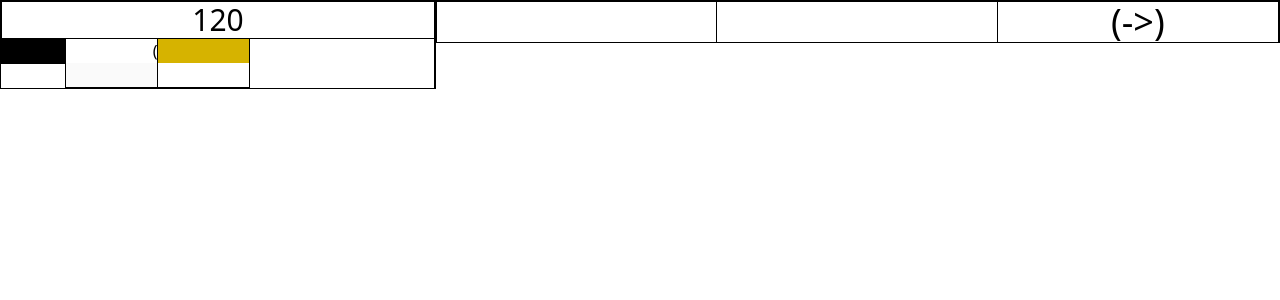
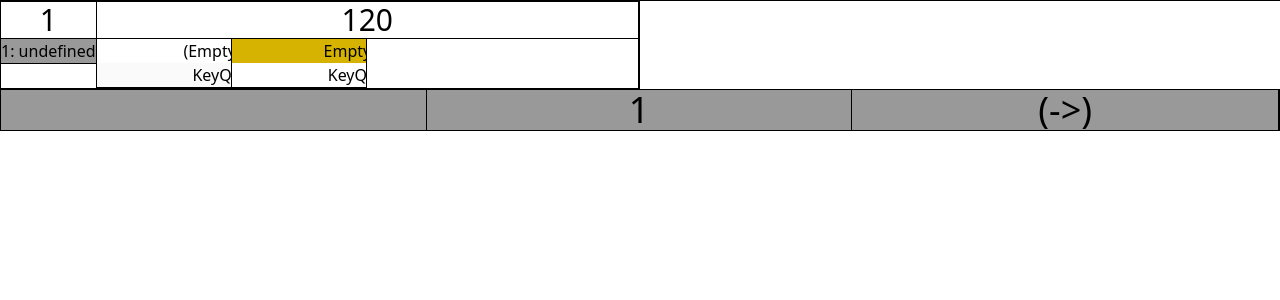
Before and after one commit to emiluppenberg/trackjockey, a Nuxt app: page /tracker in a window 1280 px wide. Shown: the top 300 px of the page. Built offline with nearby package versions, Linux system fonts and the light colour scheme.

Commit message:
niceon e

```diff
--- a/app/components/activeTrackMixer.vue
+++ /dev/null
@@ -1,38 +0,0 @@
-<script setup lang="ts">
-import type { Track } from "~/types2";
-const props = defineProps<{
-  activeTrack: Track;
-}>();
-const activeTrack = ref<Track>();
-const emits = defineEmits(["changeActiveTrackPitch"]);
-
-function onChangePitch(e: Event) {
-  const element = e.target as HTMLInputElement;
-  const pitch = Number(element.value);
-  emits("changeActiveTrackPitch", pitch);
-  element.select();
-}
-
-watch(
-  () => props.activeTrack,
-  (newTrack) => {
-    activeTrack.value = newTrack;
-  }
-);
-</script>
-
-<template>
-  <div
-    v-if="activeTrack"
-    id="active-track-mixer-container"
-    class="h-full border-l border-white bg-blue-600"
-  >
-    <input
-      id="active-track-pitch"
-      type="number"
-      :value="activeTrack.mixer.pitchValue"
-      class="w-[20%] h-[25%] border-b border-r border-white"
-      @change="(e) => onChangePitch(e)"
-    />
-  </div>
-</template>
--- /dev/null
+++ b/app/components/mixer.vue
@@ -0,0 +1,66 @@
+<script setup lang="ts">
+import type { Mixer } from "~/types2";
+const audioStore = useAudioStore();
+const audioContext = audioStore.audioContext!;
+const tracker = audioStore.tracker!;
+const activeMix = ref<Mixer>();
+const props = defineProps<{
+  activeTrackIdx: number;
+}>();
+
+function ChangePitch(e: Event) {
+  if (!activeMix.value) return;
+
+  const element = e.target as HTMLInputElement;
+  activeMix.value.pitchValue = Number(element.value);
+
+  if (activeMix.value.pitcherNode)
+    activeMix.value.pitcherNode.parameters.get("pitch")!.value =
+      activeMix.value.pitchValue;
+
+  element.select();
+}
+function ActivatePitcherNode(e: KeyboardEvent) {
+  if (!activeMix.value) return;
+  if (!e.code.includes("Control")) return;
+
+  if (activeMix.value.pitcherNode) activeMix.value.pitcherNode = undefined;
+  else {
+    activeMix.value.pitcherNode = new AudioWorkletNode(
+      audioContext,
+      "pitch-processor"
+    );
+
+    audioStore.mixerConnectChildToParent(activeMix.value, tracker.mixer);
+  }
+}
+
+watch(
+  () => props.activeTrackIdx,
+  (newIdx) => {
+    activeMix.value = audioStore.tracker!.tracks[newIdx]!.mixer;
+  }
+);
+</script>
+
+<template>
+  <!-- Right -->
+  <div
+    v-if="activeMix"
+    id="active-track-mixer-container"
+    class="h-full border-l border-white bg-blue-600"
+  >
+    <input
+      id="active-track-pitch"
+      type="number"
+      :value="activeMix.pitchValue"
+      class="w-[20%] h-[25%] border-b border-r border-white"
+      :class="{
+        'bg-green-600': activeMix.pitcherNode,
+        'bg-red-600': !activeMix.pitcherNode,
+      }"
+      @keydown="(e) => ActivatePitcherNode(e)"
+      @change="(e) => ChangePitch(e)"
+    />
+  </div>
+</template>
--- a/app/components/activeTrack.vue
+++ b/app/components/tracker-active.vue
@@ -1,23 +1,24 @@
 <script setup lang="ts">
 import { selectAllText, type Measure, type Track } from "~/types2";
-import ActiveTrackMixer from "./activeTrackMixer.vue";
 const audioStore = useAudioStore();
+const audioContext = audioStore.audioContext!;
+const tracker = audioStore.tracker!;
 const tracks = audioStore.tracker!.tracks;
 const figures = audioStore.figures;
 const activeTrack = ref<Track>(tracks[0]!);
+const isChangingActiveTrack = ref<boolean>(false);
 
-const isChangingActiveTrack = ref<boolean>(false);
+const emit = defineEmits(["changeActiveTrack"]);
 
 function inputActiveTrack(e: Event) {
   const element = e.target as HTMLInputElement;
+  element.style.color = "black";
+
   const idxT = Number(element.value) - 1;
-  element.style.color = "black";
   const t = tracks[idxT];
-  if (t) {
-    activeTrack.value = t;
-  } else {
-    element.style.color = "red";
-  }
+
+  if (t) activeTrack.value = t;
+  else element.style.color = "red";
 }
 function changeActiveTrack(e: Event) {
   const element = e.target as HTMLInputElement;
@@ -26,6 +27,7 @@ function changeActiveTrack(e: Event) {
 
   if (t) {
     activeTrack.value = t;
+    emit("changeActiveTrack", idxT);
     return;
   } else {
     element.value = (tracks.indexOf(activeTrack.value!) + 1).toString();
@@ -39,44 +41,36 @@ function activeTrackFocus(e: KeyboardEvent) {
   switch (isChangingActiveTrack.value) {
     case true:
       const activeTrackElement = document.getElementById("active-track-input");
-      if (activeTrackElement) {
-        activeTrackElement.focus();
-      }
+      if (activeTrackElement) activeTrackElement.focus();
       break;
     case false:
       enableKeysFocus(e);
+      break;
   }
 }
 function enableKeysFocus(e: KeyboardEvent) {
   e.preventDefault();
 
-  if (isChangingActiveTrack.value) {
+  if (isChangingActiveTrack.value)
     isChangingActiveTrack.value = !isChangingActiveTrack.value;
-  }
 
   const enableKeysElement = document.getElementById("active-track-enable-keys");
 
-  if (enableKeysElement) {
-    enableKeysElement.focus();
-  }
+  if (enableKeysElement) enableKeysElement.focus();
 }
 function changeActiveTrackFigure(e: KeyboardEvent) {
-  if (e.code === "Tab") {
-    return;
-  }
+  if (e.code === "Tab") return;
 
   e.preventDefault();
 
   if (e.code === "KeyQ") {
-    activeTrack.value.figure = figures[0]!;
+    activeTrack.value.figure = undefined;
     return;
   }
 
   const f = figures.find((_f) => _f.keyBind === e.code);
 
-  if (f) {
-    activeTrack.value.figure = f;
-  }
+  if (f) activeTrack.value.figure = f;
 }
 function getCursorForDNotes(m: Measure, idxC: number): boolean {
   let colonIndices: number[] = [];
@@ -98,15 +92,15 @@ function getCursorForDNotes(m: Measure, idxC: number): boolean {
 
   if (audioStore.cursor === currentNoteIdx * fLen) return true;
 
-  if (audioStore.cursor < nextNoteIdx * fLen && audioStore.cursor > currentNoteIdx * fLen) return true;
+  if (
+    audioStore.cursor < nextNoteIdx * fLen &&
+    audioStore.cursor > currentNoteIdx * fLen
+  )
+    return true;
 
   return false;
 }
 
-function handleChangeActiveTrackPitch(pitch: number) {
-    activeTrack.value.mixer.pitchValue = pitch;
-    activeTrack.value.mixer.pitcherNode.parameters.get("pitch")!.value = pitch;
-}
 onMounted(() => {
   window.addEventListener("keydown", (e) => {
     if (e.code === "BracketLeft") {
@@ -123,7 +117,11 @@ onMounted(() => {
   <div
     id="active-track"
     class="w-full h-full flex flex-col overflow-hidden border border-black"
-    :style="{ backgroundColor: activeTrack?.figure?.color }"
+    :style="{
+      backgroundColor: activeTrack.figure
+        ? activeTrack.figure.color
+        : '#999999',
+    }"
   >
     <div
       id="active-track-options"
@@ -139,11 +137,16 @@ onMounted(() => {
         id="active-track-input"
         type="number"
         class="w-1/3 border-r border-black text-center text-4xl"
+        :value="tracks.indexOf(activeTrack) + 1"
         @input="(e) => inputActiveTrack(e)"
         @change="(e) => changeActiveTrack(e)"
         @focus="(e) => selectAllText(e)"
         @keydown.enter="(e) => activeTrackFocus(e)"
-        :style="{ backgroundColor: activeTrack?.figure?.color }"
+        :style="{
+          backgroundColor: activeTrack.figure
+            ? activeTrack.figure.color
+            : '#999999',
+        }"
       />
       <button
         id="active-track-enable-keys"
@@ -197,14 +200,5 @@ onMounted(() => {
         </div>
       </template>
     </div>
-    <div id="active-track-mixer" class="w-full h-full">
-      <ActiveTrackMixer
-        v-if="activeTrack"
-        :active-track="activeTrack"
-        @change-active-track-pitch="
-          (pitch: number) => handleChangeActiveTrackPitch(pitch)
-        "
-      ></ActiveTrackMixer>
-    </div>
   </div>
 </template>
--- a/app/components/trackerMain.vue
+++ b/app/components/tracker-options.vue
@@ -1,5 +1,11 @@
 <script setup lang="ts">
-import { createMixer, isFigure, isSample, type Figure, type Sample } from "~/types2";
+import {
+  createMixer,
+  isFigure,
+  isSample,
+  type Figure,
+  type Sample,
+} from "~/types2";
 const audioStore = useAudioStore();
 const tracker = audioStore.tracker!;
 const audioContext = audioStore.audioContext!;
@@ -31,9 +37,8 @@ function changeTracksLength(e: Event) {
       for (let i = tracker.tracks.length; i < len; i++) {
         // Make nicer
         tracker.tracks.push({
-          figure: figures[0]!,
-          channelNode: audioContext.createChannelMerger(),
-          mixer: createMixer(audioContext)
+          figure: undefined,
+          mixer: createMixer(audioContext),
         });
       }
     }
@@ -126,10 +131,14 @@ onMounted(() => {
             v-for="(t, idxT) in tracker.tracks"
             :key="idxT"
             class="flex flex-col border-b border-black items-start"
-            :style="{ backgroundColor: t.figure ? t.figure.color : '#000000' }"
+            :style="{ backgroundColor: t.figure ? t.figure.color : '#999999' }"
           >
             <label class="block truncate overflow-hidden">
-              {{ (tracker.tracks.indexOf(t) + 1).toString() + ": " + t.figure?.name }}
+              {{
+                (tracker.tracks.indexOf(t) + 1).toString() +
+                ": " +
+                t.figure?.name
+              }}
             </label>
           </div>
         </div>
--- a/app/pages/tracker.vue
+++ b/app/pages/tracker.vue
@@ -1,10 +1,16 @@
 <script setup lang="ts">
 const audioStore = useAudioStore();
+const activeTrackIdx = ref<number>(0);
+
+function handleChangeActiveTrack(idxT: number) {
+  activeTrackIdx.value = idxT;
+}
 </script>
 
 <template>
-  <div class="flex">
-    <TrackerMain v-if="audioStore.audioContext && audioStore.tracker"></TrackerMain>
-    <ActiveTrack v-if="audioStore.audioContext && audioStore.tracker"></ActiveTrack>
+  <div class="flex flex-wrap w-full h-full">
+    <TrackerOptions v-if="audioStore.audioContext && audioStore.tracker"></TrackerOptions>
+    <Mixer v-if="audioStore.audioContext && audioStore.tracker" class="w-[50%]" :active-track-idx="activeTrackIdx"></Mixer>
+    <TrackerActive v-if="audioStore.audioContext && audioStore.tracker" @change-active-track="(idxT: number) => handleChangeActiveTrack(idxT)"></TrackerActive>
   </div>
 </template>
--- a/app/stores/audioStore.ts
+++ b/app/stores/audioStore.ts
@@ -13,8 +13,10 @@ export const useAudioStore = defineStore("audioStore", () => {
   const figures = ref<Figure[]>([]);
   const samples = ref<Sample[]>([]);
   const tracker = ref<Tracker>();
+
   const isPlaying = ref<boolean>(false);
   const cursor = ref<number>(0);
+  const currentMeasure = ref<number>(0);
 
   onMounted(async () => {
     audioContext.value = new AudioContext();
@@ -29,11 +31,9 @@ export const useAudioStore = defineStore("audioStore", () => {
       tracks: [
         {
           figure: undefined,
-          channelNode: audioContext.value.createChannelMerger(),
           mixer: createMixer(audioContext.value),
         },
       ],
-      channelNode: audioContext.value.createChannelMerger(),
       mixer: createMixer(audioContext.value),
     };
   });
@@ -41,9 +41,8 @@ export const useAudioStore = defineStore("audioStore", () => {
   async function playSample(s: Sample, velocity: number, melody: number) {
     if (!audioContext.value) return;
 
-    const gain = (velocity * 2) / 10;
-    const gainNode = audioContext.value.createGain();
-    gainNode.gain.value = gain;
+    const vGain = (velocity * 2) / 10;
+    s.velocityNode.gain.value = vGain;
 
     s.source = audioContext.value.createBufferSource();
     s.source.buffer = s.audioBuffer;
@@ -51,7 +50,7 @@ export const useAudioStore = defineStore("audioStore", () => {
     const detune = melody * 100;
     s.source.detune.value = detune;
 
-    s.source.connect(s.channelNode);
+    s.source.connect(s.velocityNode);
     s.source.start();
   }
 
@@ -62,84 +61,77 @@ export const useAudioStore = defineStore("audioStore", () => {
     s.source = undefined;
   }
 
-  async function connectTracker() {
+  async function mixerConnectChildToParent(cMixer: Mixer, pMixer: Mixer) {
+    let lastNode: AudioNode = cMixer.pannerNode; // Default audio flow : pannerNode -> pitcherNode? -> ... -> gainNode -> parent
+    lastNode.disconnect(0);
+    if (cMixer.pitcherNode) lastNode = lastNode.connect(cMixer.pitcherNode);
+    lastNode.connect(cMixer.gainNode).connect(pMixer.pannerNode);
+  }
+
+  async function mixerConnectTracker() {
     if (!audioContext.value) return;
     if (!tracker.value) return;
-    console.log(tracker.value);
-    tracker.value.mixer.channelNode
-      .connect(tracker.value.mixer.pannerNode)
+
+    tracker.value.mixer.pannerNode
+      .connect(tracker.value.mixer.gainNode)
       // .connect(tracker.value.mixer.pitcherNode)
       .connect(audioContext.value.destination);
 
     for (const t of tracker.value.tracks) {
-      t.mixer.channelNode
-        .connect(t.mixer.pannerNode)
-        .connect(t.mixer.pitcherNode)
-        .connect(tracker.value.mixer.channelNode);
+      mixerConnectChildToParent(t.mixer, tracker.value.mixer);
 
       if (t.figure) {
-        t.figure.mixer.channelNode
-          .connect(t.figure.mixer.pannerNode)
-          // .connect(t.figure.mixer.pitcherNode)
-          .connect(t.mixer.channelNode);
+        mixerConnectChildToParent(t.figure.mixer, t.mixer);
 
         for (const p of t.figure.patterns) {
-          p.mixer.channelNode
-            .connect(p.mixer.pannerNode)
-            // .connect(p.mixer.pitcherNode)
-            .connect(t.figure.mixer.channelNode);
-
-          p.sample.channelNode // Sample has extra channelNode to connect in playSample
-            .connect(p.sample.mixer.pannerNode)
-            // .connect(p.sample.mixer.pitcherNode)
-            .connect(p.sample.mixer.channelNode)
-            .connect(p.mixer.channelNode);
+          mixerConnectChildToParent(p.mixer, t.figure.mixer);
+          mixerConnectChildToParent(p.sample.mixer, p.mixer);
         }
       }
     }
   }
 
+  async function advanceCursor() {}
+
   async function playTracker() {
     if (isPlaying.value) return;
-    if (!tracker.value) return;
 
+    cursor.value = -1;
+    currentMeasure.value = 0;
     isPlaying.value = true;
-    let noteLength;
-    let j = -1;
-    let i = 0;
 
-    await connectTracker();
+    await mixerConnectTracker();
 
-    while (isPlaying.value) {
-      const maxMeasures = tracker.value.tracks.map((t) => {
-        if (t.figure) return t.figure.measureCount;
-        return 0;
-      });
+    const advanceCursor = async () => {
+      if (!tracker.value) return;
 
-      const m = Math.max(...maxMeasures);
+      const maxMeasures = Math.max(
+        ...tracker.value.tracks.map((t) => {
+          if (t.figure) return t.figure.measureCount;
+          return 0;
+        })
+      );
 
-      j++;
-      if (j === 64) j = 0;
-      cursor.value = j;
+      cursor.value++;
+      if (cursor.value === 64) cursor.value = 0;
+      if (cursor.value === 0) currentMeasure.value++;
+      if (currentMeasure.value > maxMeasures) currentMeasure.value = 1;
 
-      if (j === 0) i++;
-      if (i > m) i = 1;
+      let noteLength = (1 / (64 / 4)) * (60 / tracker.value.bpm) * 1000; // milliseconds
 
-      for (let k = 0; k < tracker.value.tracks.length; k++) {
-        const t = tracker.value.tracks[k];
-
-        if (t && t.figure) {
-          noteLength = (1 / (64 / 4)) * (60 / tracker.value.bpm) * 1000; // milliseconds
-
+      for (const t of tracker.value.tracks) {
+        if (t.figure) {
           for (const p of t.figure.patterns) {
             if (p.mute) {
               stopSample(p.sample);
             } else {
-              const m = p.measures.find((_m) => _m.index === i);
+              const m = p.measures.find(
+                (_m) => _m.index === currentMeasure.value
+              );
 
-              if (m && m.fNotes[j] !== "-") {
-                const velocity = Number(m.fNotes[j]);
-                const melody = Number(m.mNotes[j]) || 0;
+              if (m && m.fNotes[cursor.value] !== "-") {
+                const velocity = Number(m.fNotes[cursor.value]);
+                const melody = Number(m.mNotes[cursor.value]) || 0;
 
                 if (velocity) {
                   playSample(p.sample, velocity, melody);
@@ -155,6 +147,9 @@ export const useAudioStore = defineStore("audioStore", () => {
       if (!noteLength) await sleep(30);
       if (noteLength) await sleep(noteLength);
       if (!isPlaying.value) return;
+    };
+    while (isPlaying.value) {
+      await advanceCursor();
     }
   }
   async function stopTracker() {
@@ -173,5 +168,6 @@ export const useAudioStore = defineStore("audioStore", () => {
     stopSample,
     playTracker,
     stopTracker,
+    mixerConnectChildToParent,
   };
 });
--- a/app/types2.ts
+++ b/app/types2.ts
@@ -10,7 +10,7 @@ export type Sample = {
   source?: AudioBufferSourceNode;
   name: string;
   keyBind?: string;
-  channelNode: ChannelMergerNode;
+  velocityNode: GainNode;
   mixer: Mixer;
 };
 
@@ -21,7 +21,6 @@ export type Figure = {
   measureCount: number;
   tempo: number;
   patterns: Pattern[];
-  channelNode: ChannelMergerNode;
   mixer: Mixer;
 };
 
@@ -29,29 +28,26 @@ export type Pattern = {
   mute: boolean;
   sample: Sample;
   measures: Measure[];
-  channelNode: ChannelMergerNode;
   mixer: Mixer;
 };
 
 export type Tracker = {
   bpm: number;
   tracks: Track[];
-  channelNode: ChannelMergerNode;
   mixer: Mixer;
 };
 
 export type Track = {
   figure?: Figure;
-  channelNode: ChannelMergerNode;
   mixer: Mixer;
 };
 
 export type Mixer = {
-  pitcherNode: AudioWorkletNode;
+  pitcherNode?: AudioWorkletNode;
   pitchValue: number;
   pannerNode: StereoPannerNode;
   panValue: number;
-  channelNode: ChannelMergerNode;
+  gainNode: GainNode;
 };
 
 export function isFigure(sound: Figure | Sample): sound is Figure {
@@ -69,18 +65,13 @@ export function selectAllText(e: Event) {
 }
 
 export function createMixer(audioContext: AudioContext): Mixer {
-  const mixer = {
-    channelNode: audioContext.createChannelMerger(),
-    panValue: 0.5,
+  return  {
+    gainNode: audioContext.createGain(),
+    panValue: 0,
     pannerNode: audioContext.createStereoPanner(),
     pitchValue: 0,
-    pitcherNode: new AudioWorkletNode(audioContext, "pitch-processor"),
+    pitcherNode: undefined,
   };
-
-  mixer.pannerNode.pan.value = mixer.panValue;
-  mixer.pitcherNode.parameters.get("pitch")!.value = mixer.pitchValue;
-
-  return mixer;
 }
 
 export function createSample(
@@ -88,12 +79,16 @@ export function createSample(
   name: string,
   audioContext: AudioContext
 ): Sample {
-  return {
+  const sample = {
     audioBuffer: audioBuffer,
     name: name,
-    channelNode: audioContext.createChannelMerger(),
+    velocityNode: audioContext.createGain(),
     mixer: createMixer(audioContext),
   };
+
+  sample.velocityNode.connect(sample.mixer.pannerNode);
+
+  return sample;
 }
 
 export function createPattern(
@@ -105,7 +100,6 @@ export function createPattern(
     mute: false,
     sample: sample,
     measures: measures,
-    channelNode: audioContext.createChannelMerger(),
     mixer: createMixer(audioContext),
   };
 }
@@ -126,7 +120,6 @@ export function createFigure(
     measureCount: measureCount,
     tempo: tempo,
     patterns: patterns,
-    channelNode: audioContext.createChannelMerger(),
     mixer: createMixer(audioContext),
   };
 }
--- a/public/pitch-processor.js
+++ b/public/pitch-processor.js
@@ -13,7 +13,7 @@ class PitchProcessor extends AudioWorkletProcessor {
   constructor() {
     super();
 
-    this.bufferSize = 4096;
+    this.bufferSize = 1024;
 
     this.buffers = []; // buffers[ch] will store recent input samples for ch so we can read across blocks
     this.writePos = []; // writePos[ch] is where the next incoming sample for ch will be written
```
Also changed, not shown: app/pages/editor.vue (+4 -4 lines), app/components/editor-figures.vue (renamed from app/components/figures.vue), app/components/editor-sampler.vue (renamed from app/components/sampler.vue).
